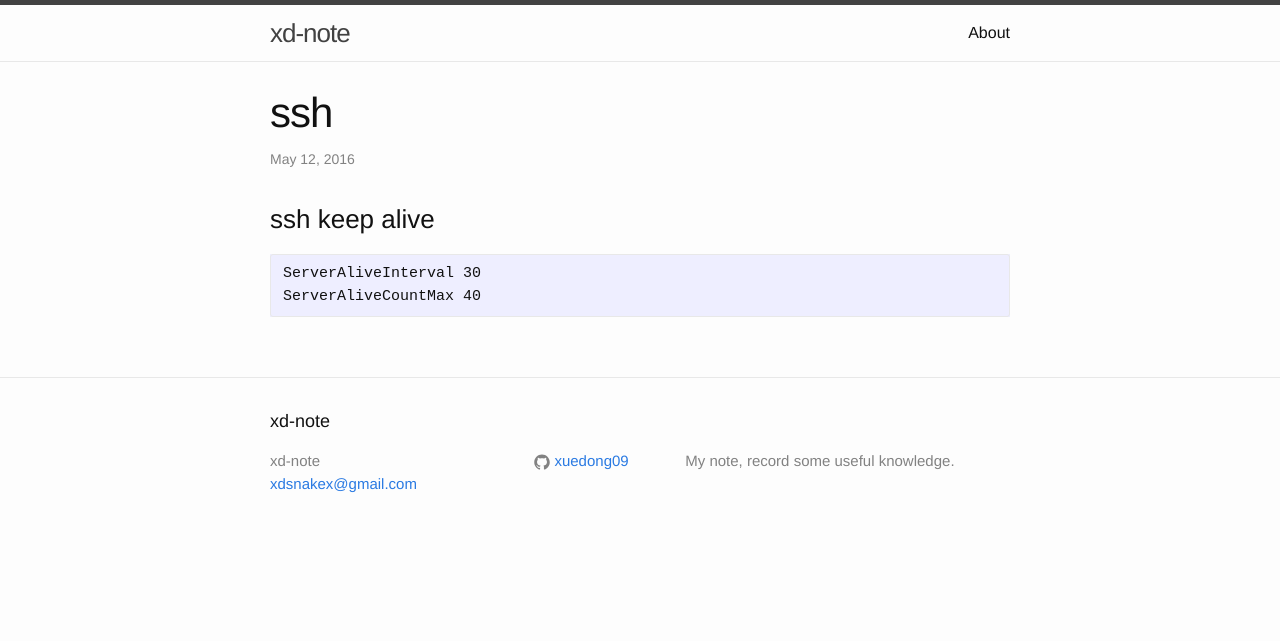
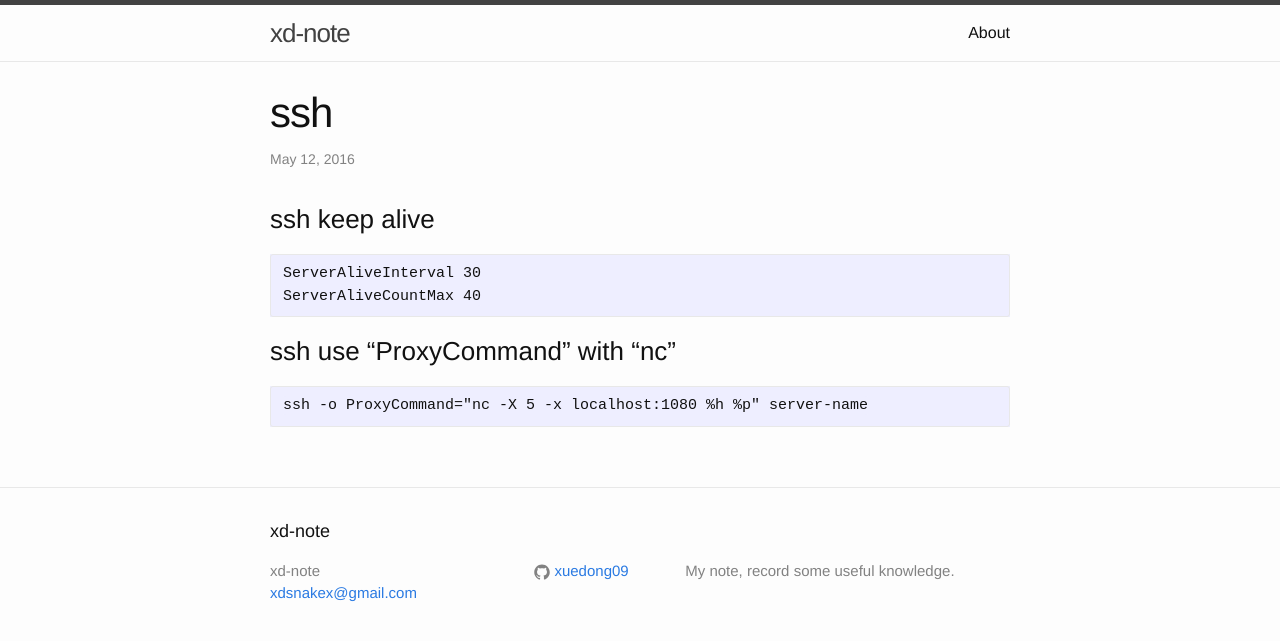
Before and after one commit to xuedong09/xuedong09.github.io, a Jekyll site: the page built from _posts/2016-05-12-ssh.md, in a window 1280 px wide. Shown: the top 641 px of the page. Built offline with Jekyll 4.4.1, drawn with Linux system fonts in a browser that asks for light colours.

Commit message:
ssh ProxyCommand

```diff
--- a/_posts/2016-05-12-ssh.md
+++ b/_posts/2016-05-12-ssh.md
@@ -9,3 +9,7 @@ categories: jekyll update
 
     ServerAliveInterval 30
     ServerAliveCountMax 40
+
+### ssh use "ProxyCommand" with "nc"
+
+    ssh -o ProxyCommand="nc -X 5 -x localhost:1080 %h %p" server-name
```
